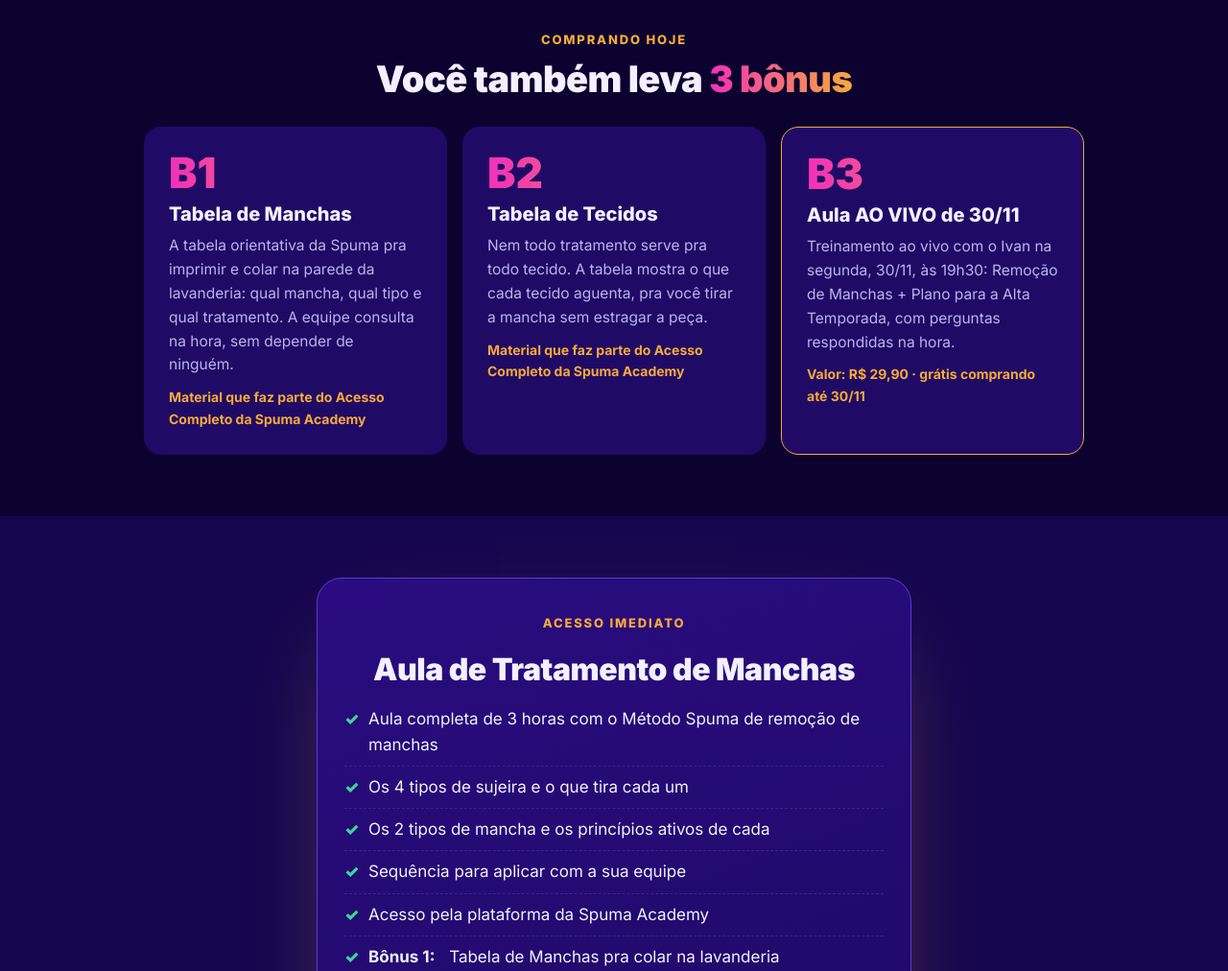
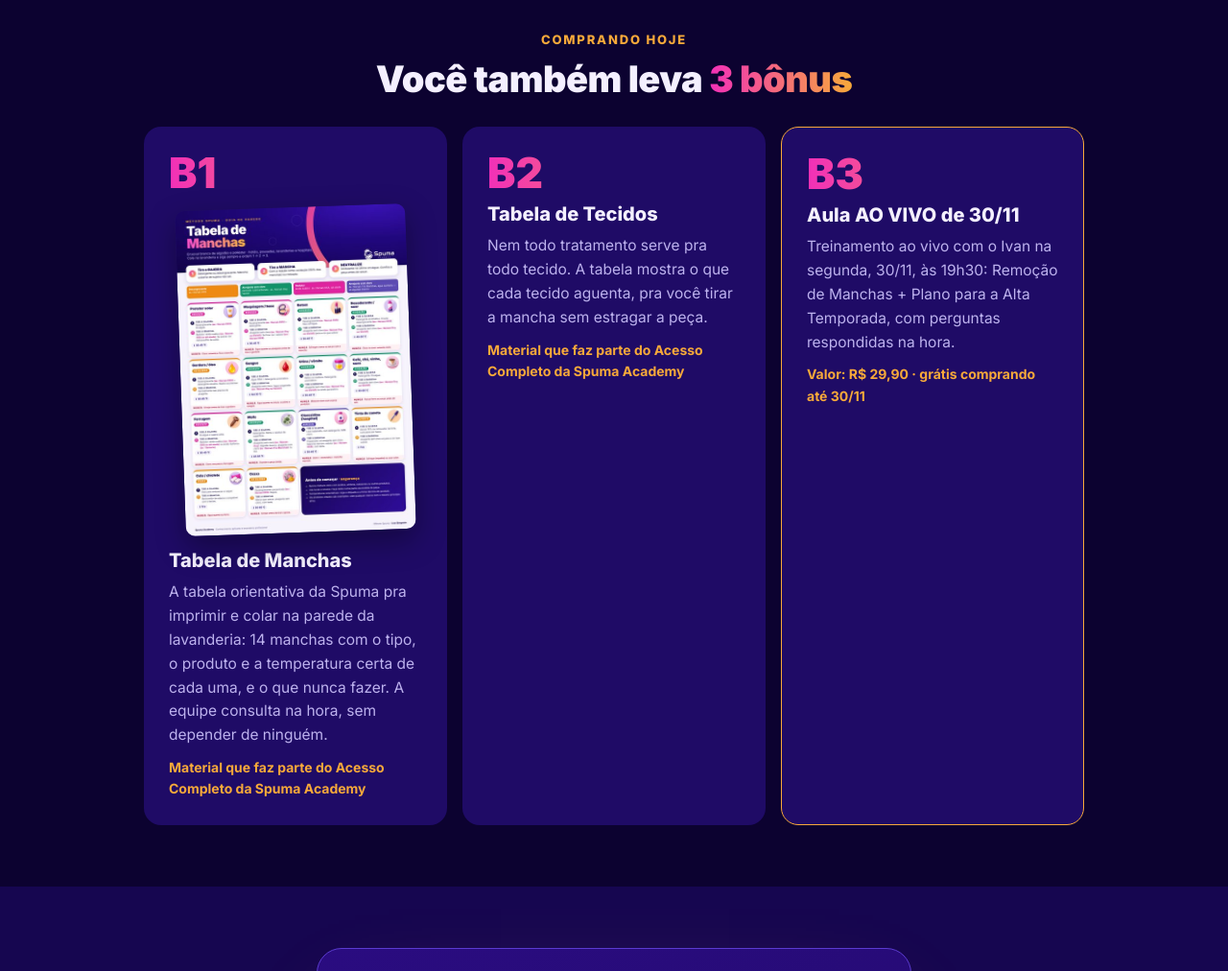
Before and after one commit to IvanBergsten-bit/metodo-spuma, a plain HTML site: page aula/index.html in a window 1280 px wide. Shown: the part 6040-7052 px from the top of the page at 96% size. Drawn offline with Linux system fonts and the light colour scheme.

Commit message:
Aula R$97: imagem da Tabela de Manchas no bônus B1
Co-Authored-By: Claude Opus 5.5 <noreply@anthropic.com>
Claude-Session: https://claude.ai/code/session_018e2ZJnRHidK22HkARBpCfs

```diff
--- a/aula/index.html
+++ b/aula/index.html
@@ -373,7 +373,7 @@ body.quiz .h-video{order:-1}
    <h2>Você também leva <span class="g">3 bônus</span></h2>
   </div>
   <div class="steps">
-   <div class="step"><span class="num g">B1</span><h3>Tabela de Manchas</h3><p>A tabela orientativa da Spuma pra imprimir e colar na parede da lavanderia: qual mancha, qual tipo e qual tratamento. A equipe consulta na hora, sem depender de ninguém.</p><p style="color:var(--lar);font-weight:700;font-size:14px">Material que faz parte do Acesso Completo da Spuma Academy</p></div>
+   <div class="step"><span class="num g">B1</span><img src="../img/aula97/tabela-manchas-thumb.jpg" alt="Prévia da Tabela de Manchas Spuma" loading="lazy" style="width:100%;max-width:240px;align-self:center;border-radius:10px;box-shadow:0 12px 30px rgba(0,0,0,.35);transform:rotate(-2deg);margin:4px 0 8px"><h3>Tabela de Manchas</h3><p>A tabela orientativa da Spuma pra imprimir e colar na parede da lavanderia: 14 manchas com o tipo, o produto e a temperatura certa de cada uma, e o que nunca fazer. A equipe consulta na hora, sem depender de ninguém.</p><p style="color:var(--lar);font-weight:700;font-size:14px">Material que faz parte do Acesso Completo da Spuma Academy</p></div>
    <div class="step"><span class="num g">B2</span><h3>Tabela de Tecidos</h3><p>Nem todo tratamento serve pra todo tecido. A tabela mostra o que cada tecido aguenta, pra você tirar a mancha sem estragar a peça.</p><p style="color:var(--lar);font-weight:700;font-size:14px">Material que faz parte do Acesso Completo da Spuma Academy</p></div>
    <div class="step" style="border:1px solid var(--lar)"><span class="num g">B3</span><h3>Aula AO VIVO de 30/11</h3><p>Treinamento ao vivo com o Ivan na segunda, 30/11, às 19h30: Remoção de Manchas + Plano para a Alta Temporada, com perguntas respondidas na hora.</p><p style="color:var(--lar);font-weight:700;font-size:14px">Valor: R$ 29,90 · grátis comprando até 30/11</p></div>
   </div>
```
Also changed, not shown: img/aula97/tabela-manchas-thumb.jpg (added).
